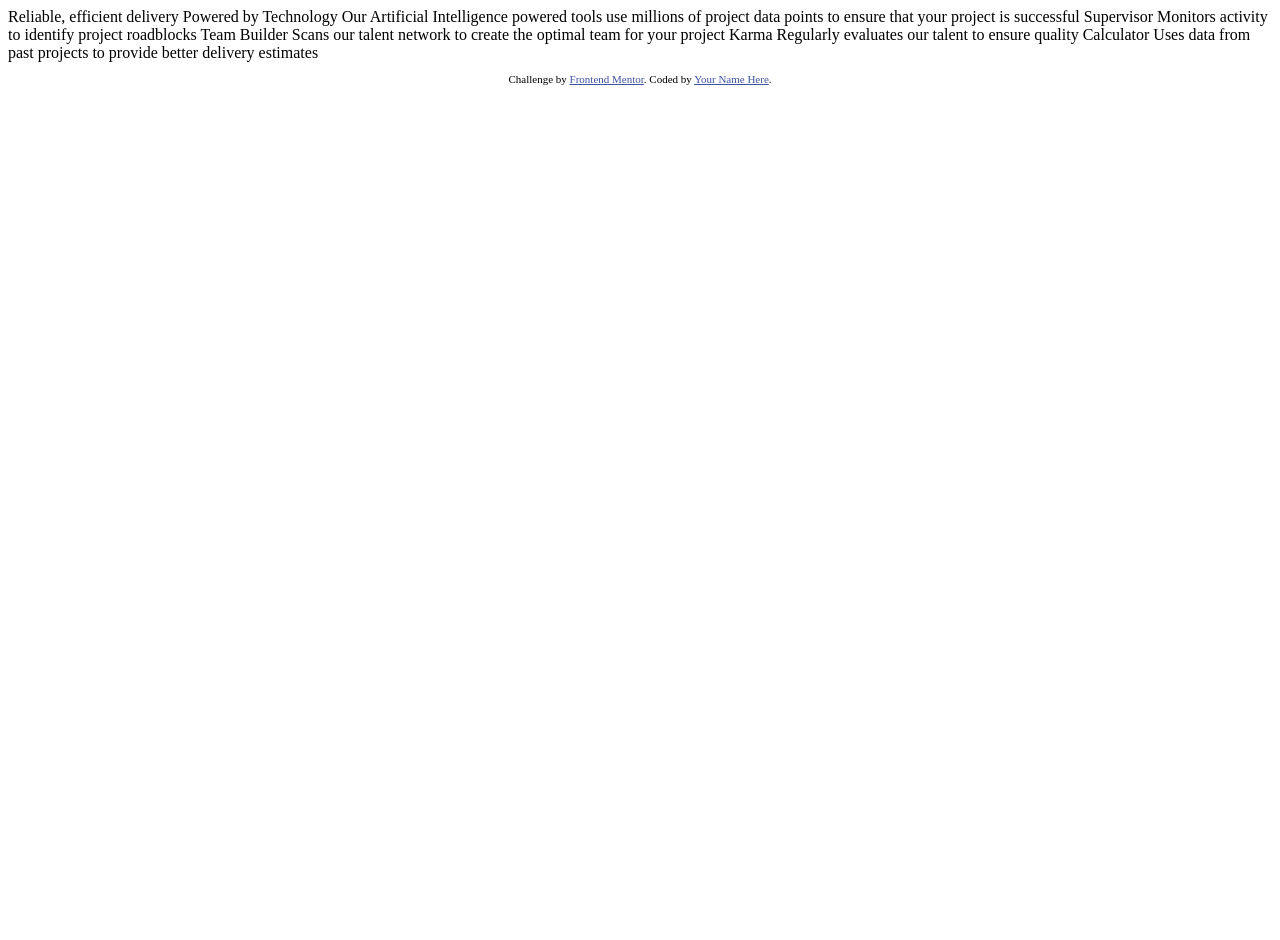
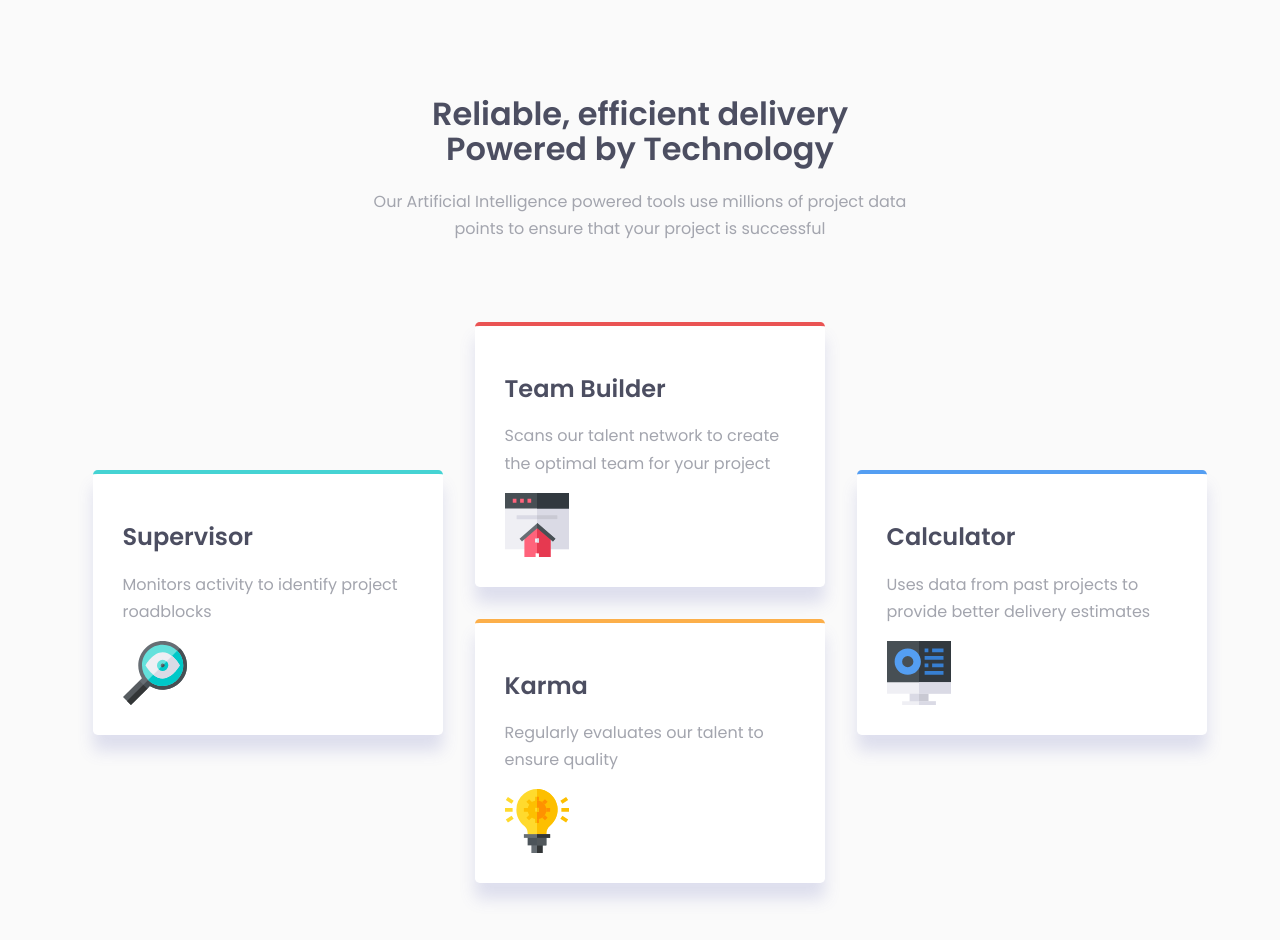
Before and after one commit to victorpprado/powell, a plain HTML site: page index.html in a window 1280 px wide. Before the commit the page ends 800 px from the top, so only its background shows below. Drawn offline with Linux system fonts and the light colour scheme.

Commit message:
Fixed the layout, missing some tweaks on the cards

```diff
--- a/index.html
+++ b/index.html
@@ -8,38 +8,68 @@
 
   <title>Frontend Mentor | Four card feature section</title>
 
-  <!-- Feel free to remove these styles or customise in your own stylesheet 👍 -->
-  <style>
-    .attribution { font-size: 11px; text-align: center; }
-    .attribution a { color: hsl(228, 45%, 44%); }
-  </style>
+  <link rel="preconnect" href="https://fonts.googleapis.com">
+<link rel="preconnect" href="https://fonts.gstatic.com" crossorigin>
+<link href="https://fonts.googleapis.com/css2?family=Poppins:wght@200;400;600&display=swap" rel="stylesheet">
+  <link rel="stylesheet" href="style.css">
+
 </head>
 <body>
+  <header>
+    <div class="wrapper wrapper--narrow">
+      <h1>Reliable, efficient delivery
+        <span class="header--span">Powered by Technology</span>
+      </h1>
+        <p>Our Artificial Intelligence powered tools use millions of project data points
+          to ensure that your project is successful</p>
+    </div>
+  </header>
 
-  Reliable, efficient delivery
-  Powered by Technology
+  <main>
+    <div class="wrapper">
+      <div class="layout-grid">
+        <div class="column">
+          <div class="card border-cyan">
+            <h2>Supervisor</h2>
+            <p>Monitors activity to identify project roadblocks</p>
+            <img src="./images/icon-supervisor.svg" alt="">
+          </div>
+        </div>
+        <div class="column">
+          <div class="card border-red">
+            <h2>Team Builder</h2>
+            <p>Scans our talent network to create the optimal team for your project</p>
+            <img src="./images/icon-team-builder.svg" alt="">
+          </div>
+          <div class="card border-orange">
+            <h2>Karma</h2>
+            <p>Regularly evaluates our talent to ensure quality</p>
+            <img src="./images/icon-karma.svg" alt="">
+          </div>
+        </div>
+        <div class="column">
+          <div class="card border-blue">
+            <h2>Calculator</h2>
+            <p>Uses data from past projects to provide better delivery estimates</p>
+            <img src="./images/icon-calculator.svg" alt="">
+          </div>
+        </div>
 
-  Our Artificial Intelligence powered tools use millions of project data points
-  to ensure that your project is successful
+      </div>
 
-  Supervisor
-  Monitors activity to identify project roadblocks
-
-  Team Builder
-  Scans our talent network to create the optimal team for your project
-
-  Karma
-  Regularly evaluates our talent to ensure quality
-
-  Calculator
-  Uses data from past projects to provide better delivery estimates
+    </div>
+  </main>
 
 
-  <footer>
-    <p class="attribution">
-      Challenge by <a href="https://www.frontendmentor.io?ref=challenge" target="_blank">Frontend Mentor</a>.
-      Coded by <a href="#">Your Name Here</a>.
-    </p>
-  </footer>
+
+
+
+
+
+
+
+
+
+
 </body>
 </html>
--- /dev/null
+++ b/style.css
@@ -0,0 +1,155 @@
+/*.poppins-regular {
+    font-family: "Poppins", sans-serif;
+    font-weight: 400;
+    font-style: normal;
+  }
+
+  .poppins-semibold {
+    font-family: "Poppins", sans-serif;
+    font-weight: 600;
+    font-style: normal;
+  }
+
+  .poppins-extralight {
+    font-family: "Poppins", sans-serif;
+    font-weight: 200;
+    font-style: normal;
+  }
+- Red: hsl(0, 78%, 62%)
+- Cyan: hsl(180, 62%, 55%)
+- Orange: hsl(34, 97%, 64%)
+- Blue: hsl(212, 86%, 64%)
+
+- Very Dark Blue: hsl(234, 12%, 34%)
+- Grayish Blue: hsl(229, 6%, 66%)
+- Very Light Gray: hsl(0, 0%, 98%)
+
+*/
+
+:root{
+    --ff-sans: 'Poppins', sans-serif;
+
+    --fw-light: 200;
+    --fw-normal: 400;
+    --fw-bold: 600;
+
+    --fs-400: 0.9375rem;
+    --fs-500: 1.25rem;
+    --fs-600: 1.625rem;
+    --fs-900: 2.5rem;
+
+    --clr-neutral-900: hsl(234, 12%, 34%);
+    --clr-neutral-400: hsl(229, 6%, 66%);
+    --clr-neutral-100: hsl(0, 0%, 98%);
+    --clr-cyan: hsl(180, 62%, 55%);
+    --clr-red: hsl(0, 78%, 62%);
+    --clr-blue: hsl(212, 86%, 64%);
+    --clr-orange: hsl(34, 97%, 64%);
+
+  }
+
+
+*, *::before, *::after {
+    box-sizing: border-box;
+  }
+
+  body {
+    margin: 0;
+    background-color: #fafafa;
+    padding-block-end: 5rem;
+  }
+
+  img, picture, video, canvas, svg {
+    display: block;
+    max-width: 100%;
+  }
+
+  p, h1, h2, h3, h4, h5, h6 {
+    overflow-wrap: break-word;
+  }
+
+  html {
+    font-family: var(--ff-sans);
+    font-weight: var(--fw-normal);
+    line-height: 1.7;
+    color: var(--clr-neutral-400);
+
+  }
+
+  h1, h2, h3 {
+    line-height: 1.1;
+    color: var(--clr-neutral-900)
+  }
+
+  .wrapper {
+    max-width: 1095px;
+    margin-inline: auto;
+  }
+
+  .wrapper--narrow {
+    max-width: 550px;
+
+  }
+
+  header {
+    text-align: center;
+    margin-block-start: 6em;
+    margin-block-end: 5em;
+    /*border: 2px solid red;*/
+
+}
+
+  .header--span {
+    /*border: 2px solid blue;*/
+    /*line-height: 2em;                        perguntar*/
+  }
+
+.layout-grid {
+  --gap: 2rem;
+  display: flex;
+  gap: var(--gap);
+
+
+}
+
+.layout-grid > * {                           /*> * == todos os filhos diretos*/
+  flex: 1;
+}
+
+.column {
+  display: flex;
+  flex-direction: column;
+  gap: var(--gap);
+  justify-content: center;
+}
+
+.card {
+  padding: 30px;
+  width: 350px;
+  --br: 0.3rem;
+  background-color: #ffffff;
+  border-top: var(--br) solid;
+  border-radius: var(--br);
+  box-shadow: 0 1rem 1rem rgba(93, 99, 180, 0.178);
+}
+
+.border-cyan {
+  border-color: var(--clr-cyan);
+}
+.border-red {
+  border-color: var(--clr-red);
+}
+.border-orange {
+  border-color: var(--clr-orange);
+}
+.border-blue {
+  border-color: var(--clr-blue);
+}
+
+
+
+
+/*--clr-cyan: hsl(180, 62%, 55%);
+--clr-red: hsl(0, 78%, 62%);
+--clr-blue: hsl(212, 86%, 64%);
+--clr-orange: hsl(34, 97%, 64%);
```
